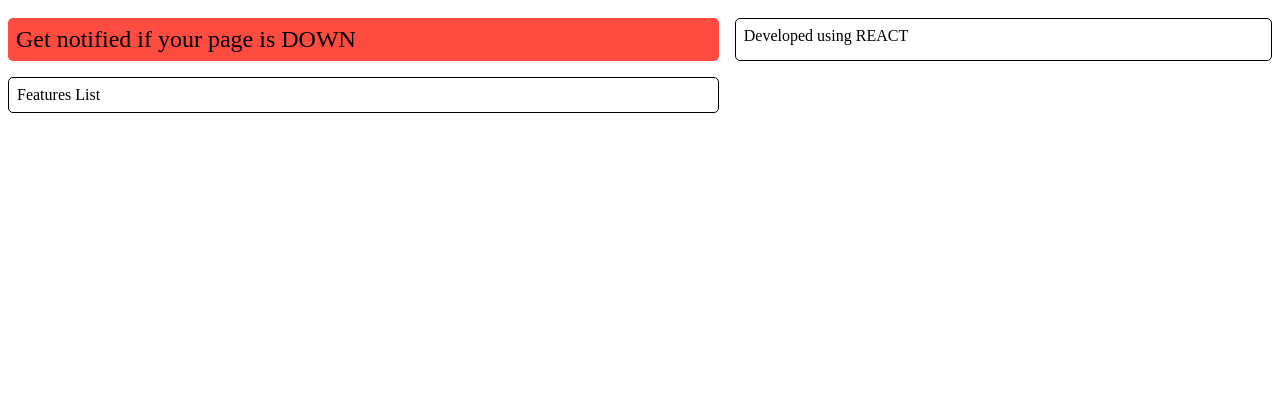
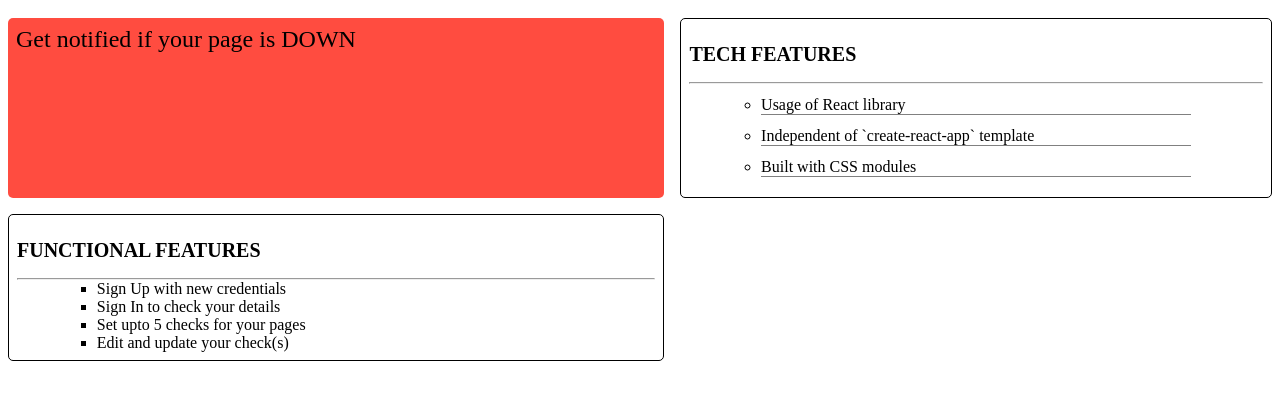
Before and after one commit to vamshi-krishna-kotla/node-app, a React app in the folder GUI/: page / in a window 1280 px wide. Shown: the top 400 px of the page. Built offline with nearby package versions, Linux system fonts and the light colour scheme; the HTML template or start-up script is replaced by a standard one.

Commit message:
Added content for feature and dev components

```diff
--- a/GUI/src/components/Dev/Dev.js
+++ b/GUI/src/components/Dev/Dev.js
@@ -3,7 +3,13 @@ import React, { Component } from 'react';
 import styles from './Dev.module.scss';
 
 export default class Dev extends Component {
-	state = {};
+	state = {
+		devFeatures : [
+			"Usage of React library",
+			"Independent of `create-react-app` template",
+			"Built with CSS modules"
+		]
+	};
 
 	constructor(props) {
 		super(props);
@@ -11,8 +17,14 @@ export default class Dev extends Component {
 
 	render() {
 		return(
-			<div className = {[styles.dev, this.props.propClass].join(' ')}>
-				Developed using REACT
+			<div className={[styles.dev, this.props.propClass].join(' ')}>
+				<p className={styles.title}><strong>Tech Features</strong></p>
+				<hr></hr>
+				<ul className={styles.devFeaturesList}>
+					{
+						this.state.devFeatures.map((feature, index) => <li className={styles.devFeaturesListItem} key={index}>{feature}</li>)
+					}
+				</ul>
 			</div>
 		);
 	}
--- a/GUI/src/components/Dev/Dev.module.scss
+++ b/GUI/src/components/Dev/Dev.module.scss
@@ -2,4 +2,27 @@
 	border: 1px solid black;
 	border-radius: 5px;
 	margin: 0.5rem;
+	padding: 0 1rem;
+
+	.title {
+		font-size: 20px;
+		margin: 1rem auto;
+		text-transform: uppercase;
+	}
+
+	.devFeaturesList {
+		margin: auto;
+		list-style-type: circle;
+		width: 75%;
+
+		.devFeaturesListItem {
+			border-bottom: 0.5px solid rgba($color: gray, $alpha: 1.0);
+			margin: 12px auto;
+			transition: all 0.5s ease-in;
+
+			&:hover {
+				transform: scale(1.15);
+			}
+		}
+	}
 }
--- a/GUI/src/components/Features/Features.js
+++ b/GUI/src/components/Features/Features.js
@@ -3,7 +3,14 @@ import React, { Component } from 'react';
 import styles from './Features.module.scss';
 
 export default class Features extends Component {
-	state = {};
+	state = {
+		funcFeatures : [
+			"Sign Up with new credentials",
+			"Sign In to check your details",
+			"Set upto 5 checks for your pages",
+			"Edit and update your check(s)"
+		]
+	};
 
 	constructor(props) {
 		super(props);
@@ -12,7 +19,13 @@ export default class Features extends Component {
 	render () {
 		return (
 			<div className={[styles.features, this.props.propClass].join(' ')}>
-				Features List
+				<p className={styles.title}><strong>Functional Features</strong></p>
+				<hr></hr>
+				<ul className={styles.funcFeaturesList}>
+					{
+						this.state.funcFeatures.map((feature, index) => <li className={styles.funcFeaturesListItem} key={index}>{feature}</li>)
+					}
+				</ul>
 			</div>
 		);
 	};
--- a/GUI/src/components/Features/Features.module.scss
+++ b/GUI/src/components/Features/Features.module.scss
@@ -2,4 +2,24 @@
 	border: 1px solid black;
 	border-radius: 5px;
 	margin: 0.5rem;
+
+	.title {
+		font-size: 20px;
+		margin: 1rem auto;
+		text-transform: uppercase;
+	}
+
+	.funcFeaturesList {
+		margin: auto;
+		list-style-type: square;
+		width: 75%;
+
+		.funcFeaturesListItem {
+			transition: all 0.5s ease-in;
+
+			&:hover {
+				transform: scale(1.15);
+			}
+		}
+	}
 }
```
